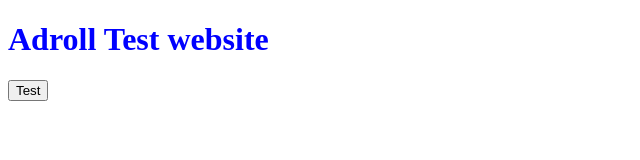
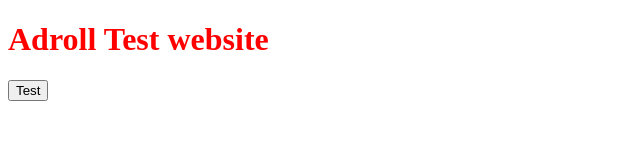
Before and after one commit to TamilselvanV-Nextroll/AdrollTestWebsite, a plain HTML site: page index.html in a window 1280 px wide. Shown: the whole page, without its empty margins (0-640 px from the left). Drawn offline with Linux system fonts and the light colour scheme.

Commit message:
Update index.html

```diff
--- a/index.html
+++ b/index.html
@@ -17,7 +17,7 @@ j=d.createElement(s),dl=l!='dataLayer'?'&l='+l:'';j.async=true;j.src=
 </head>
 <body>
 
-<h1 style="color:blue">Adroll Test website</h1>
+<h1 style="color:red">Adroll Test website</h1>
   <button>Test</button>
 </body>
 </html>
```
